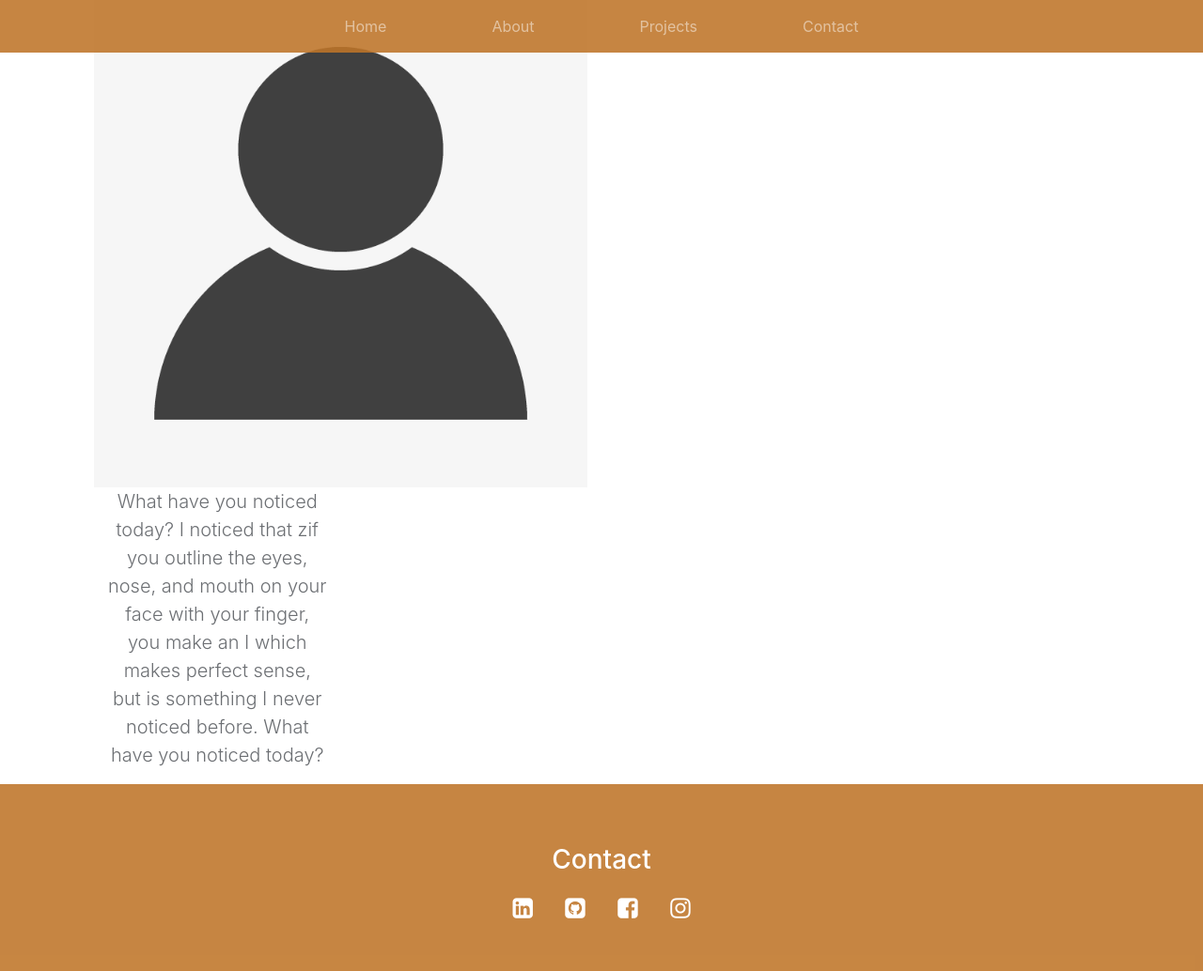
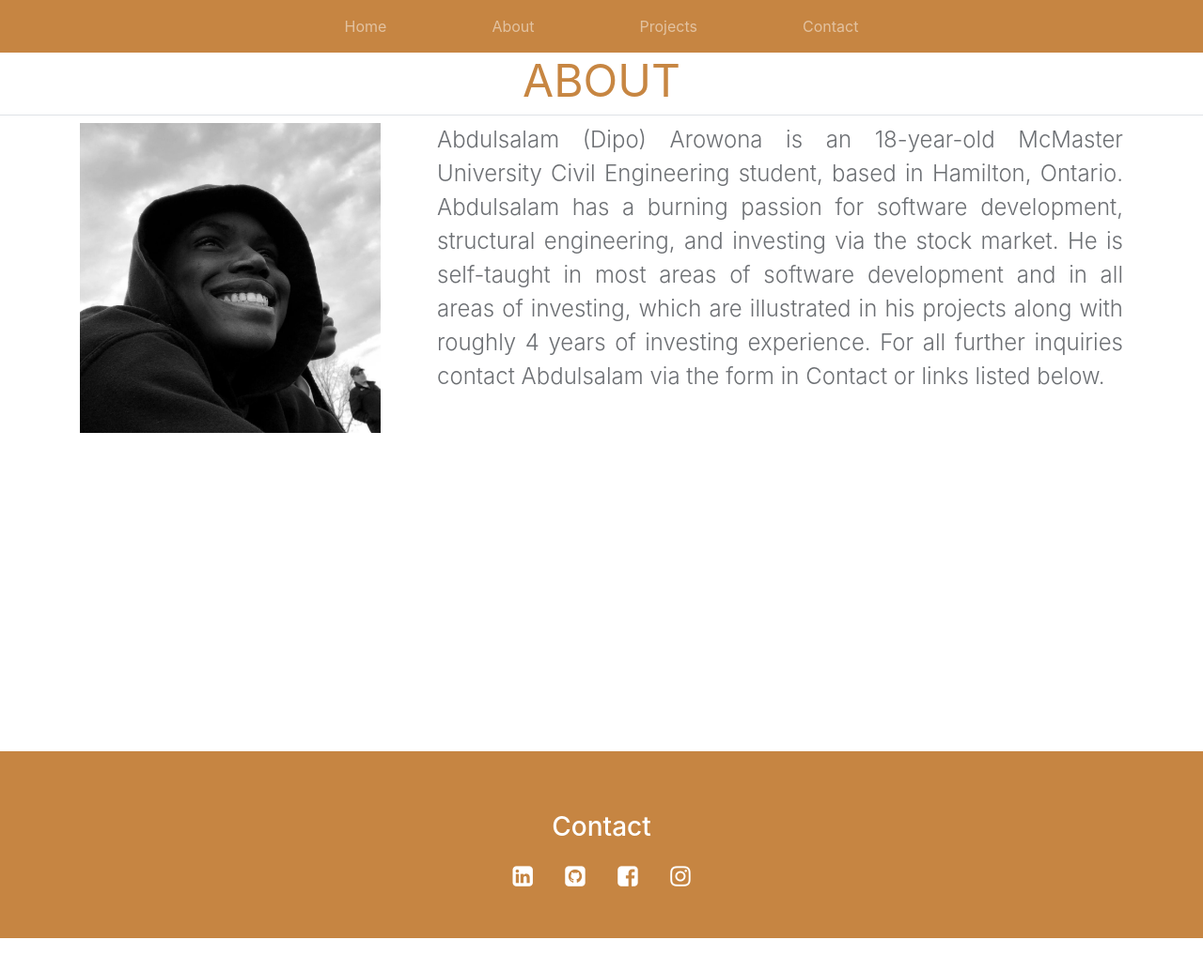
Before and after one commit to dipoarowona/ArowonaWebsite, a Flask app: page /about in a window 1280 px wide. Shown: the whole page at 94% size. After the commit the page ends 999 px from the top, so only its background shows below. Run offline with Flask 2, Linux system fonts and the light colour scheme; some libraries are stand-ins or nearby versions.

Commit message:
Updates to css, layout and html. Also includes new pictures, procfile, config file, and requirements

```diff
--- a/Arowona_Website/static/main.css
+++ b/Arowona_Website/static/main.css
@@ -41,17 +41,38 @@ img{
     font-weight: 700;
     font-family: -webkit-body;
     color: #bf7528e0;
-
 }
 
 #stage2{
-    background: url('mountains.jpg') no-repeat center center;
+    background: url('coming_soon.jpg') no-repeat center center;
     background-size: cover;
     height: 100%;
     width: 100%;
     position: relative;
     display: table;
 
+}
+
+
+.content-section {
+  background: #ffffff;
+  padding: 60px 20px;
+  margin-bottom: 20px;
+}
+
+.padding{
+    padding: 50px 0;
+}
+
+.padding img {
+    width: auto;
+    height: auto;
+    padding: inherit;
+}
+
+.lead{
+    text-align: justify;
+    font-size: 150%;
 }
 
 footer {
@@ -73,8 +94,7 @@ footer {
 
 }
 
-.content-section {
-  background: #ffffff;
-  padding: 60px 20px;
-  margin-bottom: 20px;
+.form-control-label{
+    font-size: 150%;
+    font-family: auto;
 }
--- a/Arowona_Website/templates/about.html
+++ b/Arowona_Website/templates/about.html
@@ -1,18 +1,18 @@
 {% extends "layout.html" %}
 {% block content %}
 
-    <div class="padding">
-    <div class="row">
-        <div class="container">
-                <div class="col-md-6">
-                    <img src="{{ url_for('static', filename='default.jpg') }}"
+        <div class="padding" style="background-size: cover; height: 100%; width: 100%; position: relative; display: table;">
+             <legend class="border-bottom mb-12 text-center" style="font-size:300%; color: #bf7528e0;">ABOUT</legend>
+            <div class="container">
+                <div class="row">
+                    <div class="col-sm-4">
+                        <img src="{{ url_for('static', filename='about_profile.jpg') }}" style="margin-left:-15px;">
+                    </div>
+                    <div class="col-sm-8">
+                        <p class="lead">Abdulsalam (Dipo) Arowona is an 18-year-old McMaster University Civil Engineering student, based in Hamilton, Ontario. Abdulsalam has a burning passion for software development, structural engineering, and investing via the stock market. He is self-taught in most areas of software development and in all areas of investing, which are illustrated in his projects along with roughly 4 years of investing experience. For all further inquiries contact Abdulsalam via the form in Contact or links listed below.</p>
                 </div>
-                <div class="col-md-6">
-                     <p class="lead">What have you noticed today? I noticed that                            zif you outline the eyes, nose, and mouth on your face with your finger,
-                     you make an I which makes perfect sense, but is something I never noticed before. What have you noticed today?</p>
                 </div>
             </div>
         </div>
-    </div>
 
 {% endblock content %}
--- a/Arowona_Website/templates/contact.html
+++ b/Arowona_Website/templates/contact.html
@@ -1,10 +1,10 @@
 {% extends "layout.html" %}
 {% block content %}
-    <div class="content-section">
+    <div class="content-section" style="height: 80%; width: 100%; display: table;">
         <form method="POST" action="">
             {{ form.hidden_tag() }} <!--adds in a csrf token(cross site request forgery)-->
             <fieldset class="form-group">
-                <legend class="border-bottom mb-12" style="font-size:300%; color: #bf7528e0;">CONTACT</legend>
+                <legend class="border-bottom mb-12 text-center" style="font-size:300%; color: #bf7528e0;">CONTACT</legend>
                 <div class="form-row" style="padding-top: 10;">
                     <div class="form-group col-md-6">
                         {{form.first_name.label(class="form-control-label")}}
--- a/Arowona_Website/templates/layout.html
+++ b/Arowona_Website/templates/layout.html
@@ -21,7 +21,7 @@
         {% endif %}
     </head>
 
-    <body class="text-center">
+    <body>
         <header class="site-header">
             <nav class="navbar navbar-expand-lg navbar-dark fixed-top" style="background-color: #bf7528e0;">
                 <div class="container">
```
Also changed, not shown: Arowona_Website/config.py (added, +10 -0 lines), requirements.txt (added, +16 -0 lines), Arowona_Website/static/about_profile.jpg (added), Arowona_Website/static/coming_soon.jpg (added), Arowona_Website/static/default.jpg (deleted), Arowona_Website/static/mountains.jpg (deleted), 1 other file.
